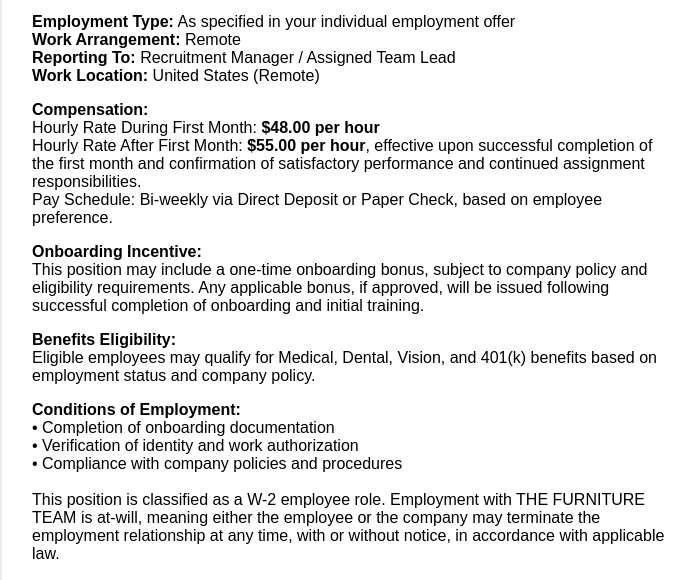
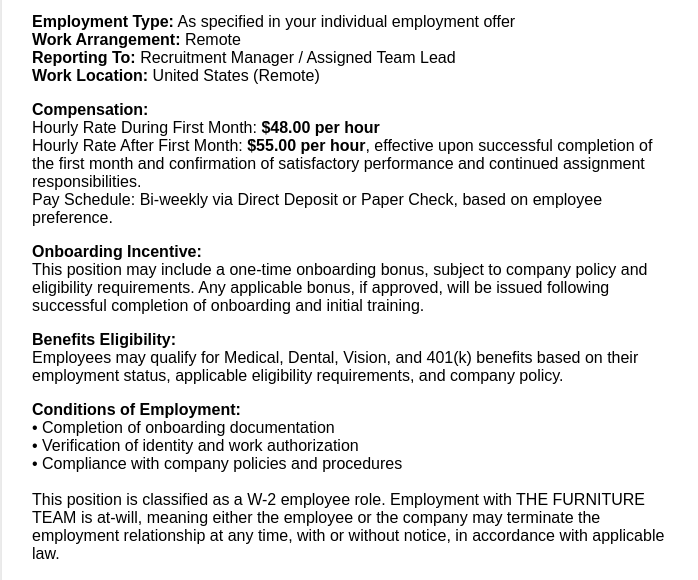
Before and after one commit to mega0247/tft-portal-main, a plain HTML site: page index.html in a window 1280 px wide. Shown: the part 187-767 px from the top of the page, without its empty margins (288-986 px from the left). Drawn offline with nearby package versions, Linux system fonts and the light colour scheme.

Commit message:
Update index.html

```diff
--- a/index.html
+++ b/index.html
@@ -180,7 +180,7 @@
 
     <p>
     <strong>Benefits Eligibility:</strong><br>
-    Eligible employees may qualify for Medical, Dental, Vision, and 401(k) benefits based on employment status and company policy.
+    Employees may qualify for Medical, Dental, Vision, and 401(k) benefits based on their employment status, applicable eligibility requirements, and company policy.
     </p>
 
     <p>
@@ -197,11 +197,12 @@
     Sensitive payroll information, including Direct Deposit or Paper Check details, is collected only after offer acceptance and is processed securely through the company's official HR onboarding system.<br><br>
 
     The next step only requires you to select your preferred payroll method. No banking information is requested at this stage.
-</div>
+    </div>
 
     <p style="text-align:center; margin-top:15px; font-size:14px;">
         Questions? Contact HR at <strong>hr@thefurnitureteam.com</strong>
     </p>
+What changed
 
     <form onsubmit="acceptOffer(event)">
         <div class="signature-section">
```
